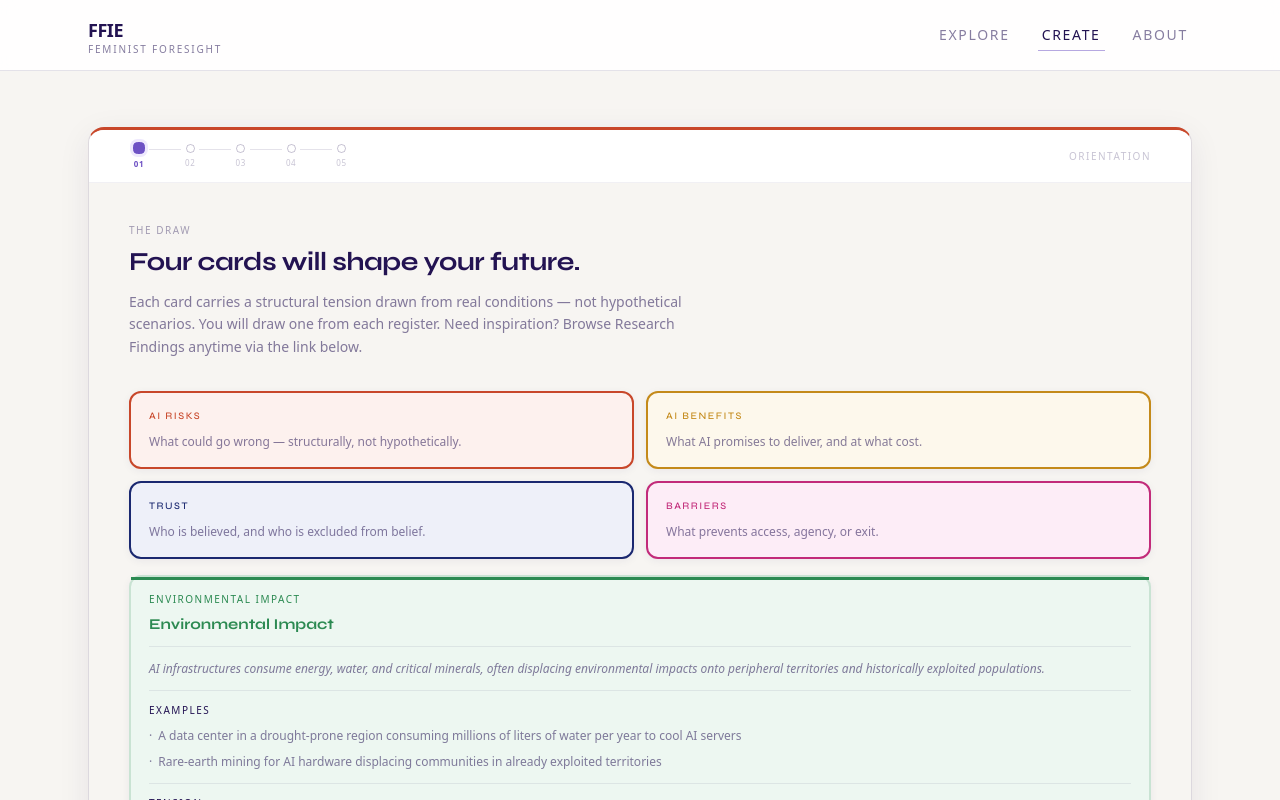
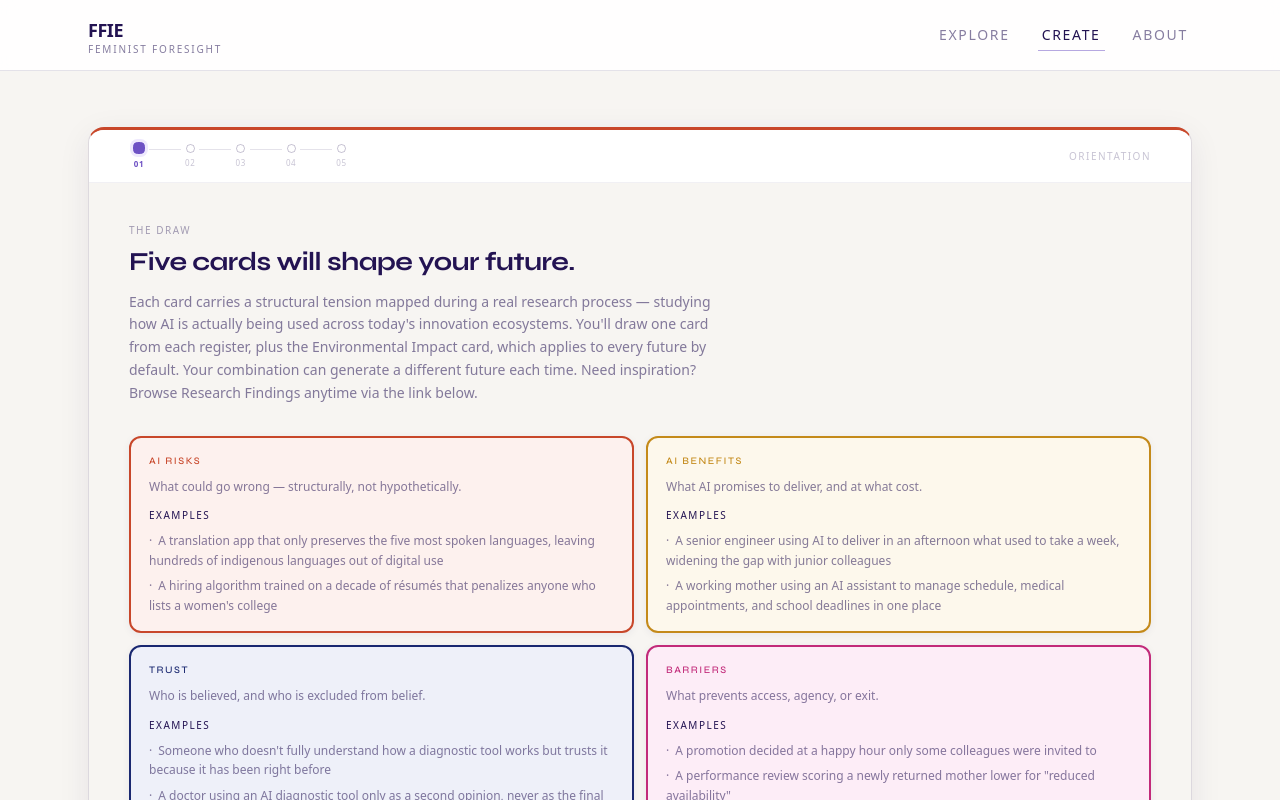
Before and after one commit to lopesamanda/ffie-framework, a Next.js app: page /create in a window 1280 px wide. Both pictures are taken after a click on the button "Begin". Shown: the top 800 px of the page. Built offline with nearby package versions, Linux system fonts and the light colour scheme.

Commit message:
Improve The Draw intro copy and flesh out register previews.
Add example previews to all four register tiles, update orientation copy for five cards, and show each drawn card's reflection question inline in Card Provenance.

Co-authored-by: Cursor <cursoragent@cursor.com>

```diff
--- a/src/components/create/CardReferenceTag.tsx
+++ b/src/components/create/CardReferenceTag.tsx
@@ -12,9 +12,12 @@ import {
 export function CardReferenceTag({
   card,
   compact = false,
+  showReflectionQuestion = false,
 }: {
   card: NarrativeCard;
   compact?: boolean;
+  /** Muted reflection line beneath the card name (Card Provenance). */
+  showReflectionQuestion?: boolean;
 }) {
   const style = CATEGORY_STYLES[card.category];
   const label = ORACLE_CATEGORY_LABELS[card.category].toUpperCase();
@@ -37,6 +40,11 @@ export function CardReferenceTag({
         >
           {card.name}
         </span>
+        {showReflectionQuestion && card.reflectionQuestion && (
+          <span className="mt-1.5 text-[10px] font-normal leading-snug text-ffie-muted/80">
+            {card.reflectionQuestion}
+          </span>
+        )}
       </span>
     );
   }
--- a/src/components/create/FutureCardPreview.tsx
+++ b/src/components/create/FutureCardPreview.tsx
@@ -1,6 +1,5 @@
 "use client";
 
-import { useState } from "react";
 import { QuadrantPill } from "@/components/create/design/QuadrantPill";
 import { CardReferenceTag } from "@/components/create/CardReferenceTag";
 import { resolveArtifactValues } from "@/lib/journey/artifact-options";
@@ -143,44 +142,22 @@ export function FutureCardPreview({
 }
 
 function CardProvenance({ hand }: { hand: CardHand }) {
-  const drawn = [hand.risk, hand.benefit, hand.trust, hand.barrier];
+  const drawn = [hand.risk, hand.benefit, hand.trust, hand.barrier, hand.transversal];
   return (
     <div className="mt-4 border-t border-ffie-line pt-4">
       <p className={ffieCardSectionLabel + " text-ffie-muted"}>
         Card provenance
       </p>
-      <div className="mt-2 flex flex-wrap items-center gap-2">
+      <div className="mt-2 flex flex-wrap items-start gap-2">
         {drawn.map((card) => (
-          <CardReferenceTag key={card.id} card={card} compact />
+          <CardReferenceTag
+            key={card.id}
+            card={card}
+            compact
+            showReflectionQuestion
+          />
         ))}
-        <TransversalLensTag card={hand.transversal} />
       </div>
     </div>
   );
 }
-
-function TransversalLensTag({ card }: { card: CardHand["transversal"] }) {
-  const [open, setOpen] = useState(false);
-
-  return (
-    <span className="relative inline-flex">
-      <button
-        type="button"
-        onClick={() => setOpen((current) => !current)}
-        className="inline-flex items-center rounded-full border border-ffie-line/50 px-2 py-0.5 text-[10px] font-normal text-ffie-muted/75 transition hover:border-ffie-accent/30 hover:text-ffie-muted"
-        aria-expanded={open}
-        title={card.reflectionQuestion}
-      >
-        Transversal · {card.name}
-      </button>
-      {open && (
-        <span
-          role="tooltip"
-          className="absolute left-0 top-full z-10 mt-1.5 max-w-[220px] rounded-lg border border-ffie-line/70 bg-ffie-surface px-2.5 py-2 text-[10px] leading-snug text-ffie-muted shadow-sm"
-        >
-          {card.reflectionQuestion}
-        </span>
-      )}
-    </span>
-  );
-}
--- a/src/components/create/design/CategoryRegisterTiles.tsx
+++ b/src/components/create/design/CategoryRegisterTiles.tsx
@@ -1,4 +1,4 @@
-import { ENVIRONMENTAL_IMPACT_CARD } from "@/data/narrative-cards";
+import { ENVIRONMENTAL_IMPACT_CARD, registerExamplePreviews } from "@/data/narrative-cards";
 import type { CardCategory } from "@/data/narrative-cards";
 import { NarrativeCardFace } from "@/components/create/NarrativeCardFace";
 import { CATEGORY_STYLES } from "@/lib/category-styles";
@@ -6,6 +6,7 @@ import {
   FFIE_CARD_TEXT,
   ffieCardCategory,
   ffieCardDescription,
+  ffieCardSectionLabel,
   ffieCardTintedShell,
 } from "@/lib/card-layout";
 
@@ -36,11 +37,33 @@ const REGISTER: {
   },
 ];
 
+function RegisterExamplesPreview({ examples }: { examples: string[] }) {
+  if (examples.length === 0) return null;
+
+  return (
+    <>
+      <p className={`mt-3 ${ffieCardSectionLabel}`}>Examples</p>
+      <ul className="mt-2 space-y-1.5">
+        {examples.map((example) => (
+          <li
+            key={example}
+            className={`text-[12px] leading-relaxed text-[rgba(35,19,82,0.55)] before:mr-1.5 before:content-['·'] ${FFIE_CARD_TEXT}`}
+          >
+            {example}
+          </li>
+        ))}
+      </ul>
+    </>
+  );
+}
+
 export function CategoryRegisterTiles() {
   return (
     <div className="grid gap-3 sm:grid-cols-2">
       {REGISTER.map(({ category, title, description }) => {
         const style = CATEGORY_STYLES[category];
+        const examples = registerExamplePreviews(category);
+
         return (
           <div
             key={category}
@@ -56,6 +79,7 @@ export function CategoryRegisterTiles() {
             <p className={`mt-2 ${ffieCardDescription} not-italic ${FFIE_CARD_TEXT}`}>
               {description}
             </p>
+            <RegisterExamplesPreview examples={examples} />
           </div>
         );
       })}
--- a/src/data/narrative-cards.ts
+++ b/src/data/narrative-cards.ts
@@ -468,3 +468,18 @@ export const CATEGORY_LABELS: Record<CardCategory, string> = {
   barrier: "Ecosystem Barrier",
   transversal: "Transversal Lens",
 };
+
+/** 1–2 example lines per register for The Draw orientation preview (not tied to a specific drawable card). */
+export function registerExamplePreviews(
+  category: CardCategory,
+  limit = 2,
+): string[] {
+  const previews: string[] = [];
+  for (const card of NARRATIVE_CARDS) {
+    if (card.category !== category || !card.drawable) continue;
+    const example = card.examples[0];
+    if (example) previews.push(example);
+    if (previews.length >= limit) break;
+  }
+  return previews;
+}
--- a/src/lib/create-stage-meta.ts
+++ b/src/lib/create-stage-meta.ts
@@ -28,9 +28,9 @@ export const STAGE_META: Record<JourneyStage, StageMeta> = {
   orientation: {
     phaseLabel: "Orientation",
     eyebrow: "The draw",
-    title: "Four cards will shape your future.",
+    title: "Five cards will shape your future.",
     subtitle:
-      "Each card carries a structural tension drawn from real conditions — not hypothetical scenarios. You will draw one from each register. Need inspiration? Browse Research Findings anytime via the link below.",
+      "Each card carries a structural tension mapped during a real research process — studying how AI is actually being used across today's innovation ecosystems. You'll draw one card from each register, plus the Environmental Impact card, which applies to every future by default. Your combination can generate a different future each time. Need inspiration? Browse Research Findings anytime via the link below.",
     accentColor: "#c8472a",
   },
   exploration: {
```
